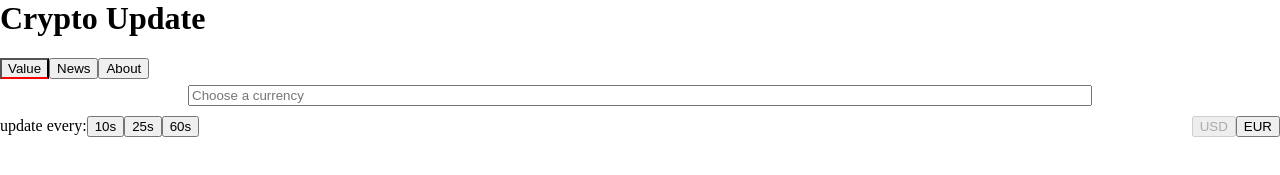
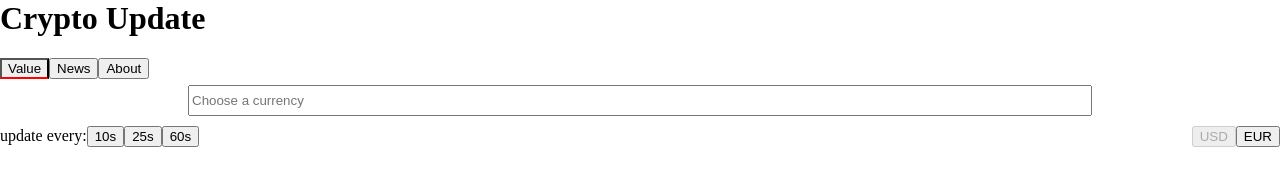
Before and after one commit to dmichaux/crypto-update, a React (Create React App) app: page / in a window 1280 px wide. Shown: the top 175 px of the page. Built offline with nearby package versions, Linux system fonts and the light colour scheme; no server answers; what crypto-news-api would draw is missing.

Commit message:
Define height in pixels

```diff
--- a/src/stylesheets/SelectBar.css
+++ b/src/stylesheets/SelectBar.css
@@ -1,5 +1,6 @@
 .option-search {
 	grid-column: 1 / 3;
-	justify-self: center;
+	place-self: center;
 	width: 70%;
+	height: 25px;
 }
```
